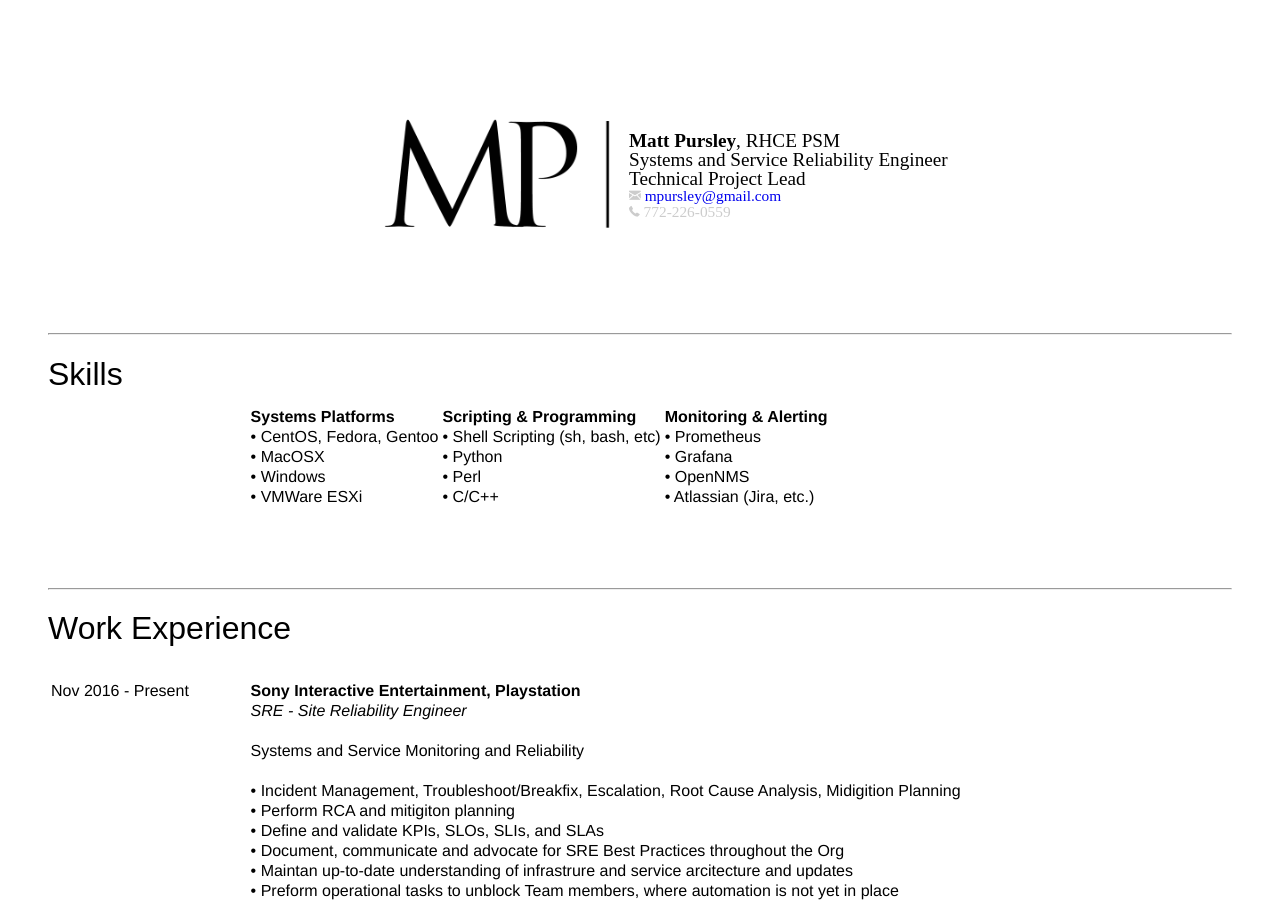
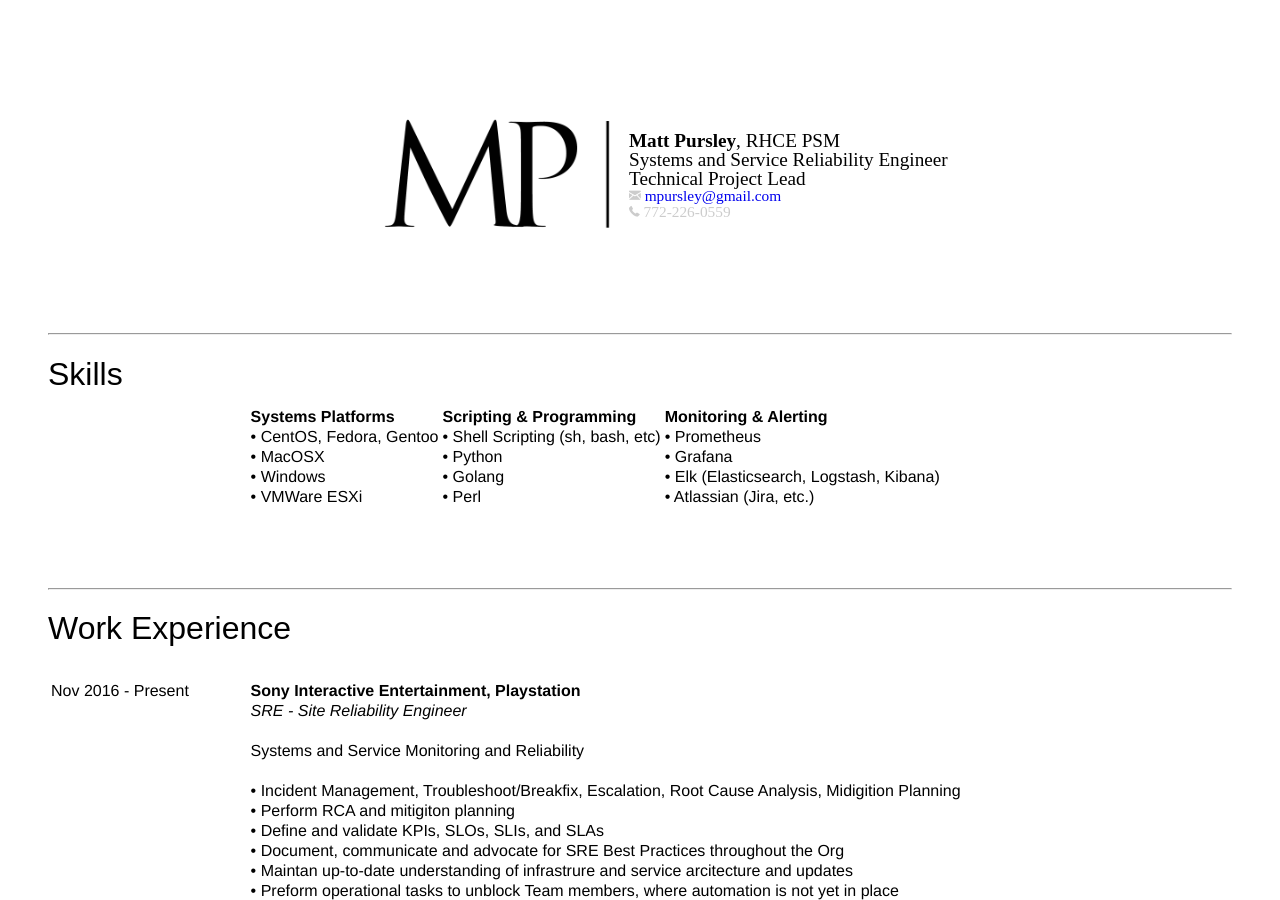
Before and after one commit to mpursley/mpursley.github.io, a Jekyll site: the page built from index_resume_sre_short.md, in a window 1280 px wide and 900 px high. Built offline with Jekyll 4.4.1, drawn with Linux system fonts in a browser that asks for light colours.

Commit message:
Update index_resume_sre_short.md

```diff
--- a/index_resume_sre_short.md
+++ b/index_resume_sre_short.md
@@ -33,8 +33,8 @@ title: Matt Pursley's CV
 | :---               | :------------------------|:---------------------------------|:------------------------
 | &nbsp;             | • CentOS, Fedora, Gentoo | • Shell Scripting (sh, bash, etc)| • Prometheus
 | &nbsp;             | • MacOSX                 | • Python                         | • Grafana
-| &nbsp;             | • Windows                | • Perl                           | • OpenNMS
-| &nbsp;             | • VMWare ESXi            | • C/C++                          | • Atlassian (Jira, etc.)
+| &nbsp;             | • Windows                | • Golang                         | • Elk (Elasticsearch, Logstash, Kibana)
+| &nbsp;             | • VMWare ESXi            | • Perl                           | • Atlassian (Jira, etc.)
 
 <br><br><br>
 <hr>
```
